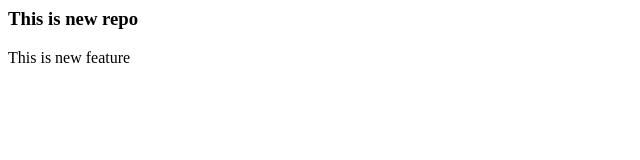
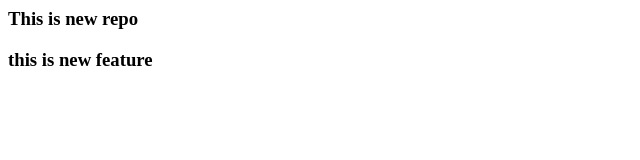
Before and after one commit to Pratikmb15/Localrepo, a plain HTML site: page index.html in a window 1280 px wide. Shown: the full height of the page, 0-640 px from the left. Drawn offline with Linux system fonts and the light colour scheme.

Commit message:
Add new header feature

```diff
--- a/index.html
+++ b/index.html
@@ -1,2 +1,2 @@
 <h3>This is new repo</h3>
-<p>This is new feature </p>
+<h3>this is new feature </h3>
```
